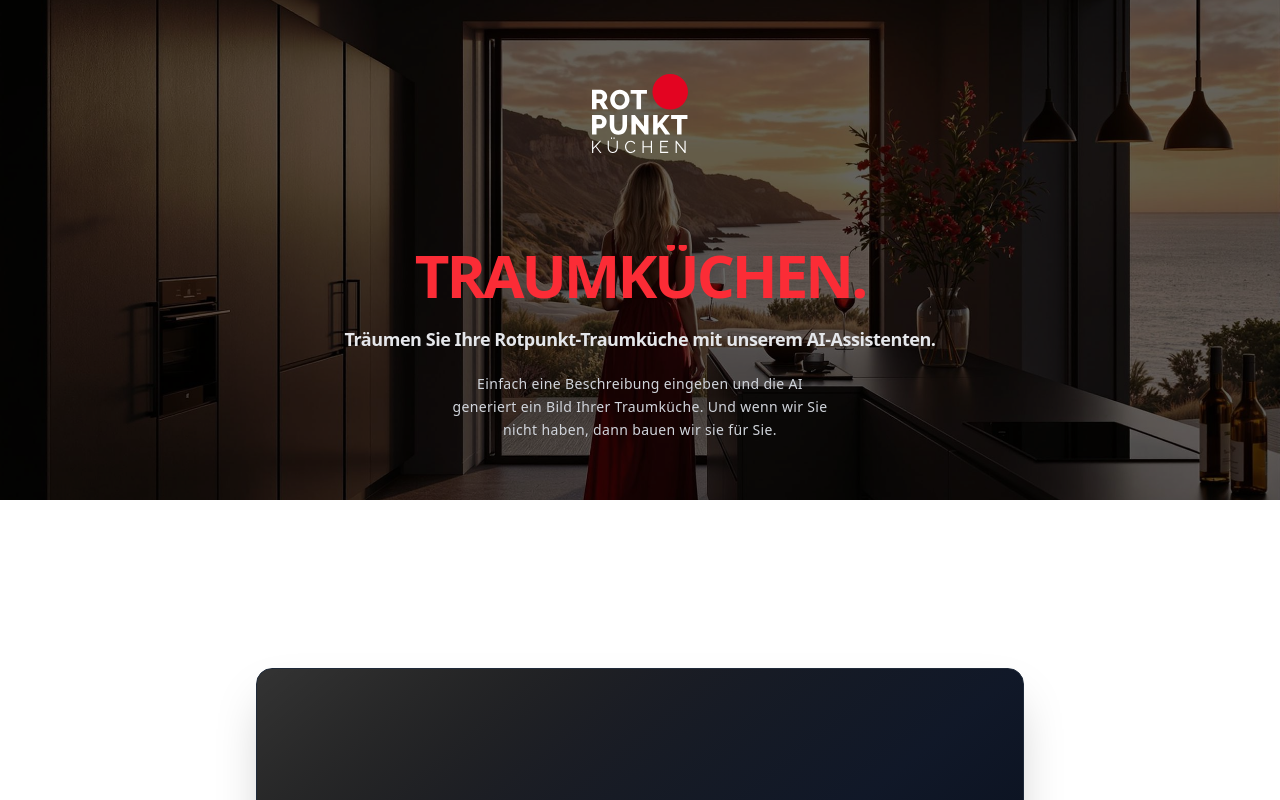
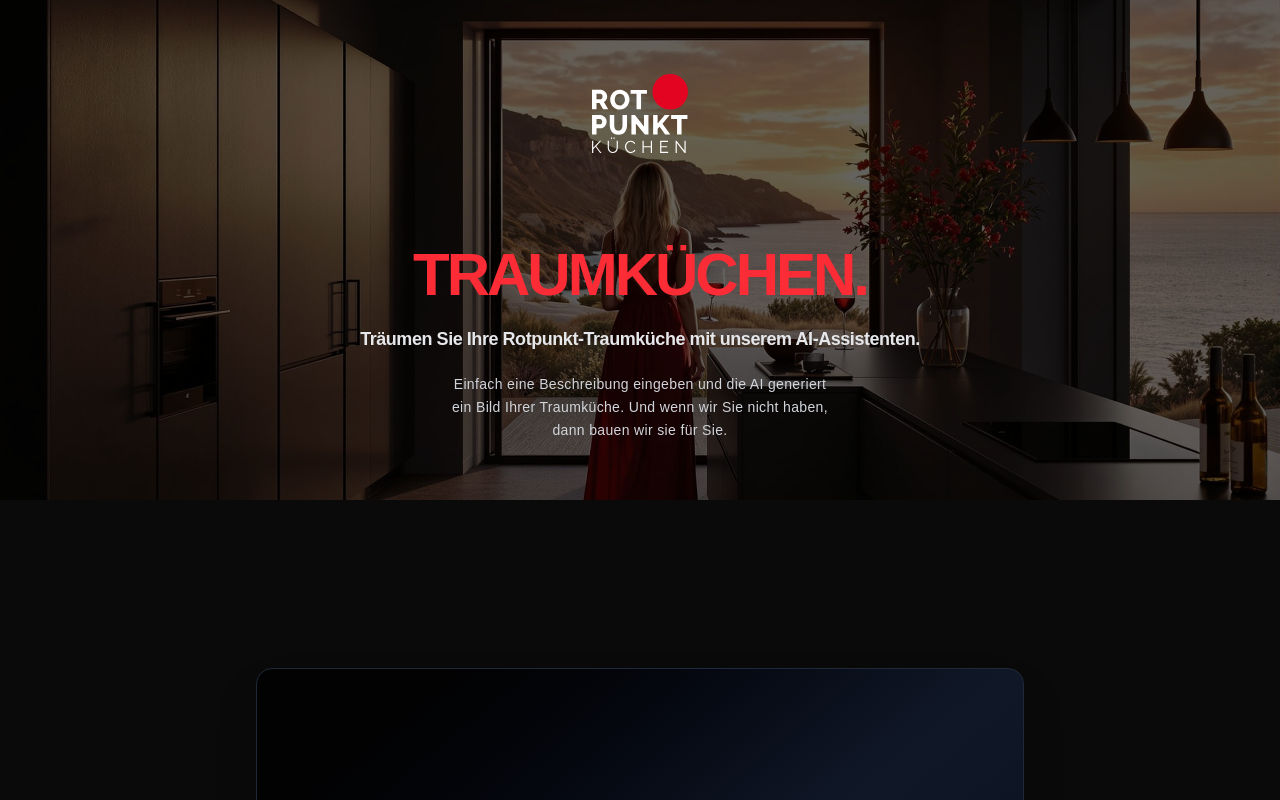
Before and after one commit to DefinitionGroup/ROTPUNKT-replicate-image-gen-Stage1, a Next.js app: page / in a window 1280 px wide. Shown: the top 800 px of the page. Built offline with nearby package versions, Linux system fonts and the light colour scheme.

Commit message:
Layout changes

```diff
--- a/app/components/ImageGenerator.tsx
+++ b/app/components/ImageGenerator.tsx
@@ -2,6 +2,7 @@
 
 import { useState, useEffect } from "react";
 import { motion, AnimatePresence } from "motion/react";
+import { DotLottieReact } from "@lottiefiles/dotlottie-react";
 
 export default function ImageGenerator({
   initialPrompt,
@@ -110,7 +111,7 @@
 
   return (
     <div className="w-full max-w-4xl mx-auto">
-      {onBack && (
+      {onBack && images.length > 0 && !loading && (
         <button
           onClick={onBack}
           className="mb-6 px-4 py-2 rounded-full bg-gray-800 text-white text-xs hover:bg-red-500 transition-all"
@@ -118,6 +119,7 @@
           ⇦ Zurück zum Küchen-Wizard
         </button>
       )}
+
       {/* Loading indicator */}
       <AnimatePresence>
         {loading && (
@@ -128,31 +130,14 @@
             exit={{ opacity: 0, y: 10 }}
             className="flex flex-col items-center my-12"
           >
-            <motion.div
-              className="flex items-center gap-2 flex-col"
-              animate={{ opacity: [1, 0.5, 1] }}
-              transition={{ duration: 1.5, repeat: Infinity }}
-            >
-              <svg className="w-6 h-6 animate-spin" viewBox="0 0 24 24">
-                <circle
-                  className="opacity-25"
-                  cx="12"
-                  cy="12"
-                  r="10"
-                  stroke="currentColor"
-                  strokeWidth="4"
-                  fill="none"
-                />
-                <path
-                  className="opacity-75"
-                  fill="currentColor"
-                  d="M4 12a8 8 0 018-8V0C5.373 0 0 5.373 0 12h4zm2 5.291A7.962 7.962 0 014 12H0c0 3.042 1.135 5.824 3 7.938l3-2.647z"
-                />
-              </svg>
-              <span className="text-white font-medium text-base">
-                Ich generiere gerade dein Bild...
-              </span>
-              <div className="text-xs text-gray-400 mt-2">
+            <motion.div className="flex flex-col items-center gap-3 my-10">
+              <DotLottieReact
+                src="/UI/LoadingImageAnimation.lottie"
+                loop
+                autoplay
+                className="max-w-xl "
+              />
+              <div className="text-xs text-gray-400 ">
                 <p>
                   Die Bilder werden in aller Regel innerhalb von 30&nbsp;s
                   generiert.
--- a/app/globals.css
+++ b/app/globals.css
@@ -1,5 +1,19 @@
 @import "tailwindcss";
 @import "tw-animate-css";
+:root {
+  --background: #0a0a0a;
+  --foreground: #ededed;
+}
+body {
+  background: var(--background) !important;
+  color: var(--foreground);
+  font-family: Arial, Helvetica, sans-serif;
+}
+html {
+  background: var(--background) !important;
+  color: var(--foreground);
+  font-family: Arial, Helvetica, sans-serif;
+}
 
 @custom-variant dark (&:is(.dark *));
 
@@ -45,7 +59,7 @@
 
 :root {
   --radius: 0.625rem;
-  --background: oklch(1 0 0);
+  --background: #0a0a0a;
   --foreground: oklch(0.145 0 0);
   --card: oklch(1 0 0);
   --card-foreground: oklch(0.145 0 0);
--- a/package.json
+++ b/package.json
@@ -9,9 +9,11 @@
     "lint": "next lint"
   },
   "dependencies": {
+    "@lottiefiles/dotlottie-react": "^0.14.4",
     "@radix-ui/react-toast": "^1.2.14",
     "class-variance-authority": "^0.7.1",
     "clsx": "^2.1.1",
+    "install": "^0.13.0",
     "lucide-react": "^0.525.0",
     "motion": "^12.23.6",
     "motion-plus": "^1.4.1",
```
Also changed, not shown: 2 other files (tests, documents, lock files or other folders).
